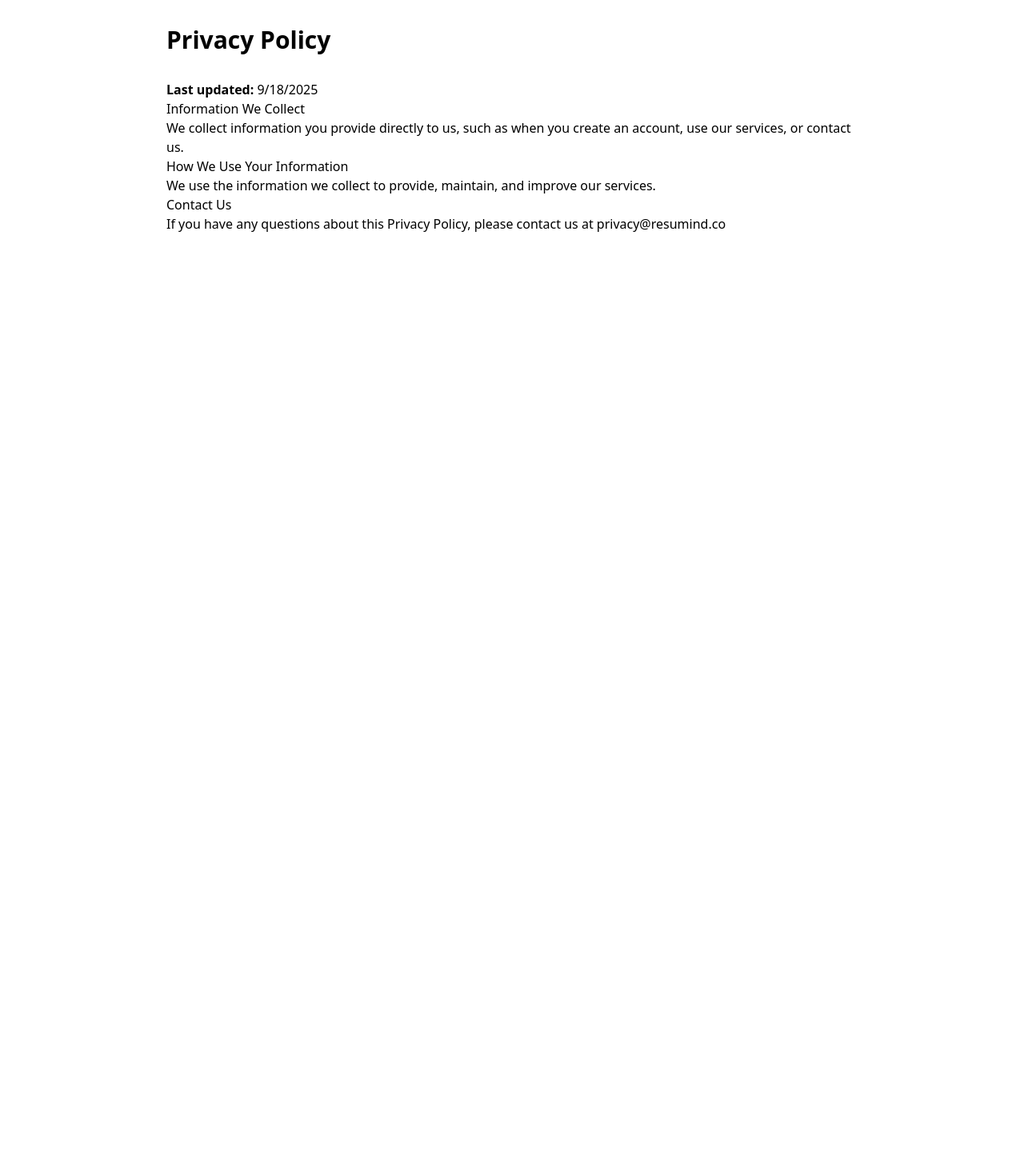
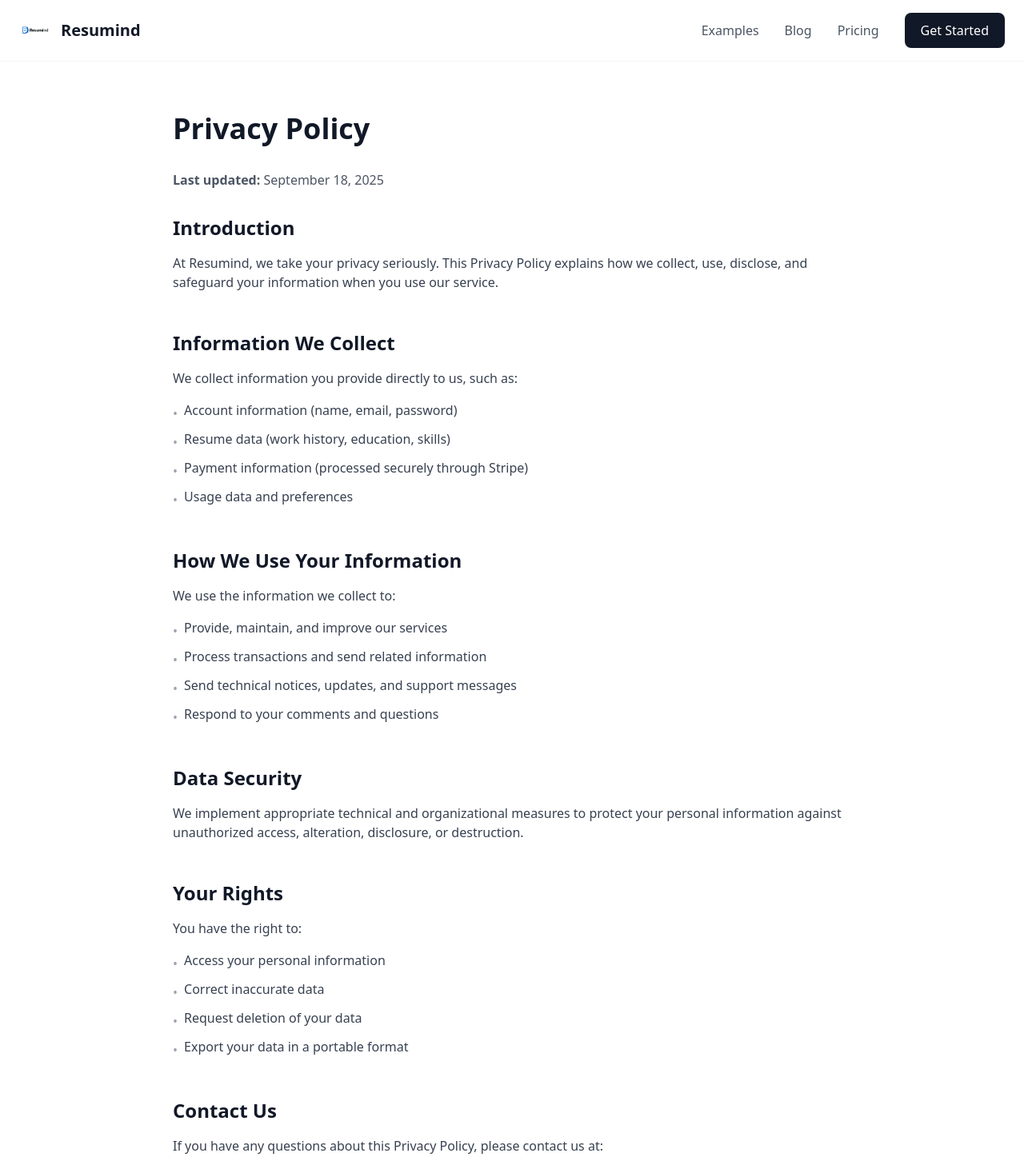
Before and after one commit to Annas82200/ai-resume-builder, a Next.js app in the folder ai-resume-builder/frontend/: page /privacy in a window 1280 px wide. Shown: the top 1457 px of the page at 80% size. Before the commit the page ends 800 px from the top, so only its background shows below. Built offline with nearby package versions, Linux system fonts and the light colour scheme; no server answers.

Commit message:
Update page.jsx

```diff
--- a/ai-resume-builder/frontend/app/privacy/page.jsx
+++ b/ai-resume-builder/frontend/app/privacy/page.jsx
@@ -1,19 +1,156 @@
+import Link from 'next/link';
+
 export default function PrivacyPage() {
   return (
-    <div className="max-w-4xl mx-auto px-4 py-8">
-      <h1 className="text-3xl font-bold mb-8">Privacy Policy</h1>
-      <div className="prose max-w-none">
-        <p><strong>Last updated:</strong> {new Date().toLocaleDateString()}</p>
+    <div className="min-h-screen bg-white">
+      {/* Header */}
+      <header className="border-b border-gray-100">
+        <div className="max-w-7xl mx-auto px-6 py-4">
+          <div className="flex items-center justify-between">
+            <Link href="/" className="flex items-center gap-3">
+              <img
+                src="/logo.png"
+                alt="Resumind"
+                className="w-10 h-10 object-contain"
+              />
+              <span className="text-xl font-semibold text-gray-900">Resumind</span>
+            </Link>
+            <nav className="hidden md:flex items-center gap-8">
+              <Link href="/examples" className="text-gray-600 hover:text-gray-900 font-medium transition-colors">
+                Examples
+              </Link>
+              <Link href="/blog" className="text-gray-600 hover:text-gray-900 font-medium transition-colors">
+                Blog
+              </Link>
+              <Link href="/pricing" className="text-gray-600 hover:text-gray-900 font-medium transition-colors">
+                Pricing
+              </Link>
+              <Link
+                href="/"
+                className="bg-gray-900 text-white px-5 py-2.5 rounded-lg hover:bg-gray-800 transition-colors font-medium"
+              >
+                Get Started
+              </Link>
+            </nav>
+          </div>
+        </div>
+      </header>
 
-        <h2>Information We Collect</h2>
-        <p>We collect information you provide directly to us, such as when you create an account, use our services, or contact us.</p>
+      <div className="max-w-4xl mx-auto px-6 py-16">
+        <h1 className="text-4xl font-bold text-gray-900 mb-8">Privacy Policy</h1>
 
-        <h2>How We Use Your Information</h2>
-        <p>We use the information we collect to provide, maintain, and improve our services.</p>
+        <div className="prose prose-lg max-w-none text-gray-700">
+          <p className="text-gray-600 mb-8">
+            <strong>Last updated:</strong> {new Date().toLocaleDateString('en-US', { year: 'numeric', month: 'long', day: 'numeric' })}
+          </p>
 
-        <h2>Contact Us</h2>
-        <p>If you have any questions about this Privacy Policy, please contact us at privacy@resumind.co</p>
+          <section className="mb-12">
+            <h2 className="text-2xl font-semibold text-gray-900 mb-4">Introduction</h2>
+            <p className="mb-4">
+              At Resumind, we take your privacy seriously. This Privacy Policy explains how we collect,
+              use, disclose, and safeguard your information when you use our service.
+            </p>
+          </section>
+
+          <section className="mb-12">
+            <h2 className="text-2xl font-semibold text-gray-900 mb-4">Information We Collect</h2>
+            <p className="mb-4">We collect information you provide directly to us, such as:</p>
+            <ul className="space-y-2 mb-6">
+              <li className="flex items-start gap-2">
+                <span className="text-gray-400 mt-1">•</span>
+                <span>Account information (name, email, password)</span>
+              </li>
+              <li className="flex items-start gap-2">
+                <span className="text-gray-400 mt-1">•</span>
+                <span>Resume data (work history, education, skills)</span>
+              </li>
+              <li className="flex items-start gap-2">
+                <span className="text-gray-400 mt-1">•</span>
+                <span>Payment information (processed securely through Stripe)</span>
+              </li>
+              <li className="flex items-start gap-2">
+                <span className="text-gray-400 mt-1">•</span>
+                <span>Usage data and preferences</span>
+              </li>
+            </ul>
+          </section>
+
+          <section className="mb-12">
+            <h2 className="text-2xl font-semibold text-gray-900 mb-4">How We Use Your Information</h2>
+            <p className="mb-4">We use the information we collect to:</p>
+            <ul className="space-y-2 mb-6">
+              <li className="flex items-start gap-2">
+                <span className="text-gray-400 mt-1">•</span>
+                <span>Provide, maintain, and improve our services</span>
+              </li>
+              <li className="flex items-start gap-2">
+                <span className="text-gray-400 mt-1">•</span>
+                <span>Process transactions and send related information</span>
+              </li>
+              <li className="flex items-start gap-2">
+                <span className="text-gray-400 mt-1">•</span>
+                <span>Send technical notices, updates, and support messages</span>
+              </li>
+              <li className="flex items-start gap-2">
+                <span className="text-gray-400 mt-1">•</span>
+                <span>Respond to your comments and questions</span>
+              </li>
+            </ul>
+          </section>
+
+          <section className="mb-12">
+            <h2 className="text-2xl font-semibold text-gray-900 mb-4">Data Security</h2>
+            <p className="mb-4">
+              We implement appropriate technical and organizational measures to protect your personal
+              information against unauthorized access, alteration, disclosure, or destruction.
+            </p>
+          </section>
+
+          <section className="mb-12">
+            <h2 className="text-2xl font-semibold text-gray-900 mb-4">Your Rights</h2>
+            <p className="mb-4">You have the right to:</p>
+            <ul className="space-y-2 mb-6">
+              <li className="flex items-start gap-2">
+                <span className="text-gray-400 mt-1">•</span>
+                <span>Access your personal information</span>
+              </li>
+              <li className="flex items-start gap-2">
+                <span className="text-gray-400 mt-1">•</span>
+                <span>Correct inaccurate data</span>
+              </li>
+              <li className="flex items-start gap-2">
+                <span className="text-gray-400 mt-1">•</span>
+                <span>Request deletion of your data</span>
+              </li>
+              <li className="flex items-start gap-2">
+                <span className="text-gray-400 mt-1">•</span>
+                <span>Export your data in a portable format</span>
+              </li>
+            </ul>
+          </section>
+
+          <section>
+            <h2 className="text-2xl font-semibold text-gray-900 mb-4">Contact Us</h2>
+            <p>
+              If you have any questions about this Privacy Policy, please contact us at:
+            </p>
+            <p className="mt-2">
+              <a href="mailto:privacy@resumind.co" className="text-gray-900 font-medium hover:text-gray-700">
+                privacy@resumind.co
+              </a>
+            </p>
+          </section>
+        </div>
       </div>
+
+      {/* Footer */}
+      <footer className="bg-gray-50 border-t border-gray-200 py-12 mt-16">
+        <div className="max-w-7xl mx-auto px-6">
+          <div className="text-center text-sm text-gray-600">
+            © 2024 Resumind. All rights reserved.
+          </div>
+        </div>
+      </footer>
     </div>
   )
 }
```
